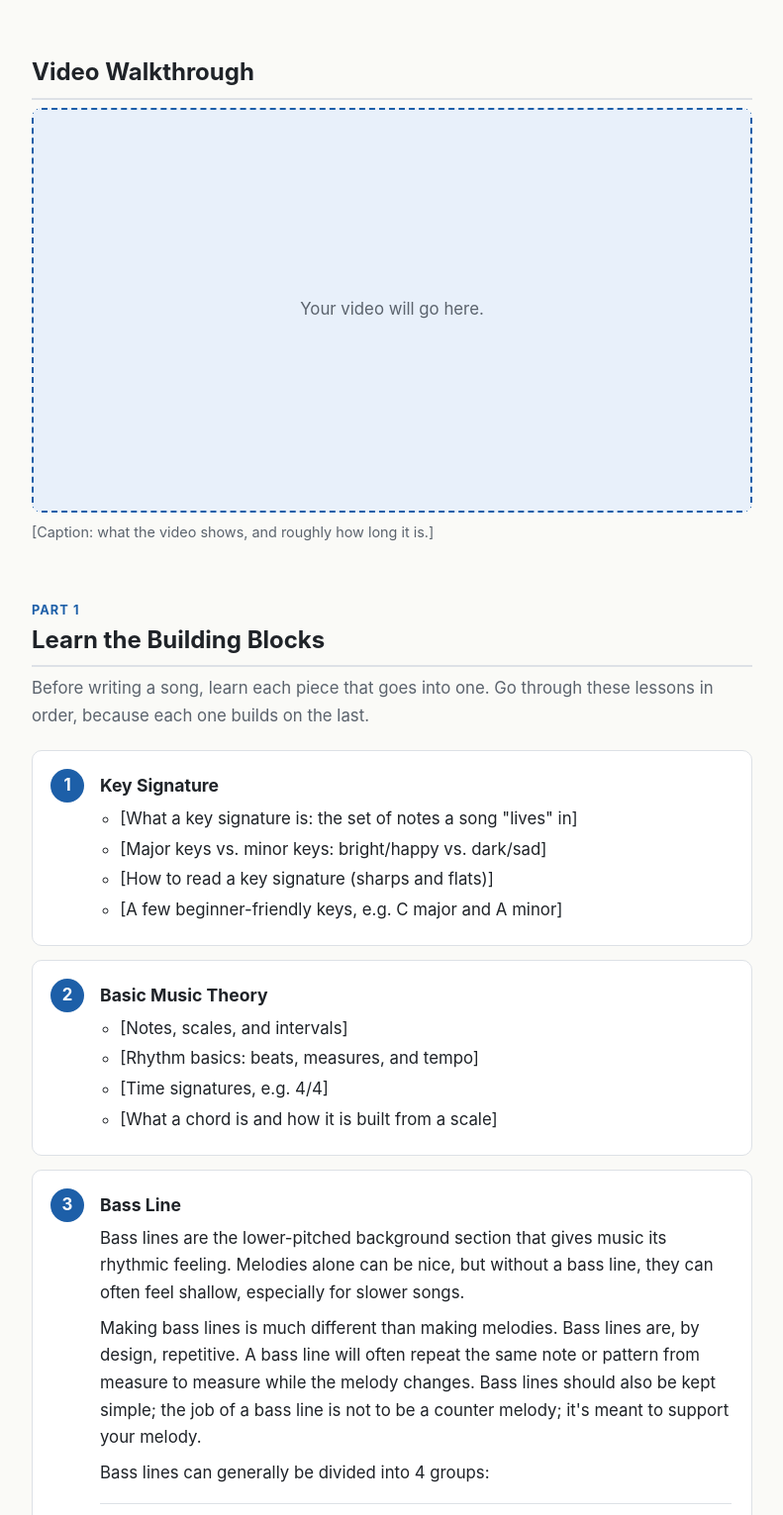
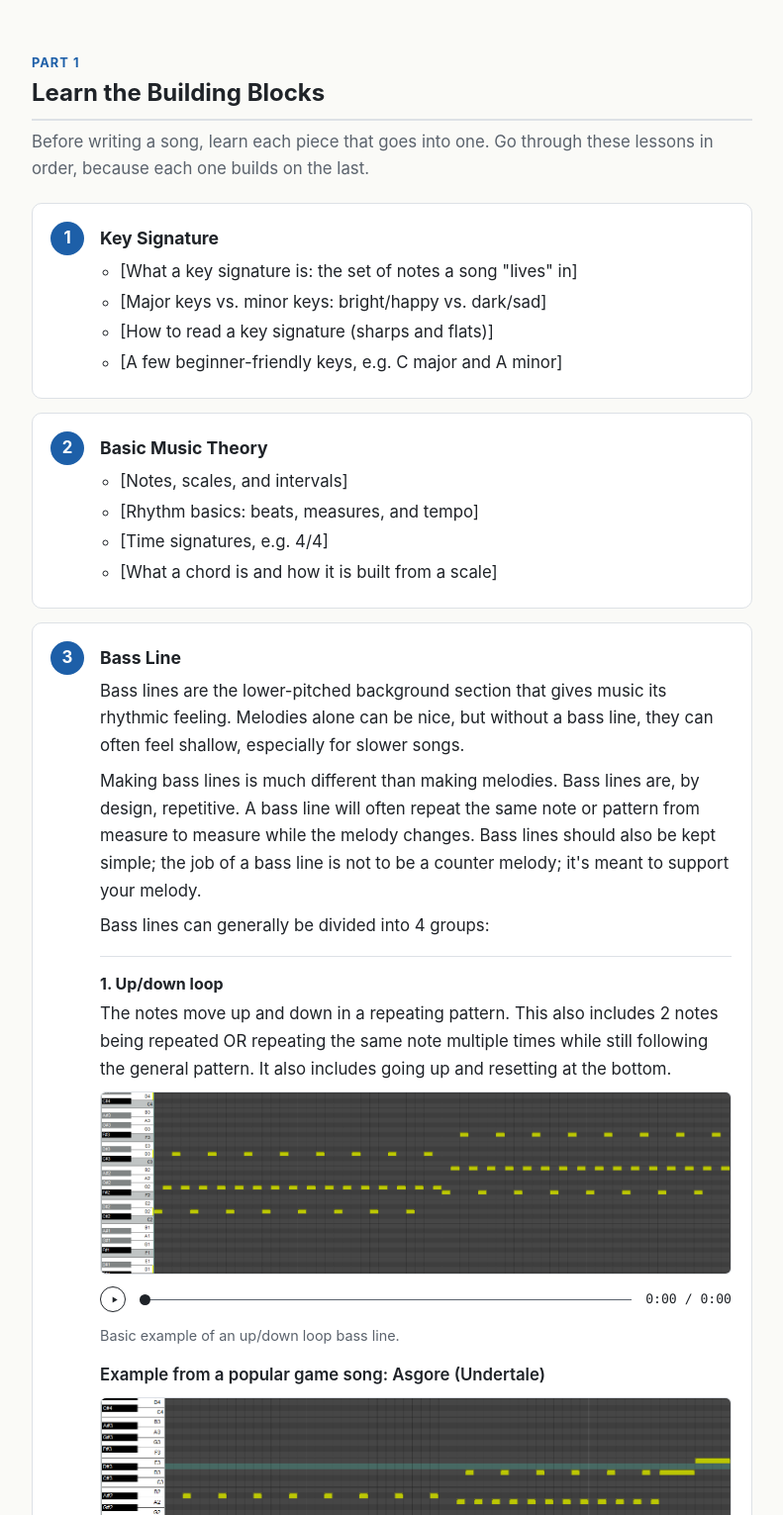
Before and after one commit to samgrant0/video-game-music-guide-331, a plain HTML site: page index.html in a window 1280 px wide. Shown: the part 828-2359 px from the top of the page at 99% size, without its empty margins (244-1035 px from the left). Drawn offline with Linux system fonts and the light colour scheme.

Commit message:
Restyle audio players, update authors, trim sections
- Replace browser audio controls with a custom player (play button,
  seek bar, time) that uses the page colors in light and dark mode
- Author list: Eli Krazner (spelling fix) and add LaBron Thompson
- Remove Part 1 "Instrument choices" boxes
- Remove the Video Walkthrough section

Co-Authored-By: Claude Opus 5.5 <noreply@anthropic.com>

```diff
--- a/index.html
+++ b/index.html
@@ -122,17 +122,6 @@
       height: 100%;
       border: 0;
     }
-    .video-placeholder {
-      display: flex;
-      align-items: center;
-      justify-content: center;
-      text-align: center;
-      padding: 24px;
-      background: var(--accent-soft);
-      color: var(--muted);
-      border: 2px dashed var(--accent);
-      height: 100%;
-    }
     figcaption { color: var(--muted); font-size: 0.9rem; margin-top: 8px; }
 
     /* Numbered cards (used for lessons and steps) */
@@ -186,6 +175,71 @@
     }
     ol.cards figure .video { margin: 0; }
     ol.cards figure audio { display: block; width: 100%; height: 40px; margin-top: 8px; }
+
+    /* Custom audio player (built by the script at the bottom of the page) */
+    /* No background of its own: uses the page's text color, so it works in light and dark mode */
+    .player {
+      display: flex;
+      align-items: center;
+      gap: 14px;
+      margin-top: 8px;
+      padding: 4px 0;
+      background: transparent;
+      color: var(--text);
+    }
+    .player .play {
+      flex: none;
+      width: 26px;
+      height: 26px;
+      padding: 0;
+      border: 1.5px solid var(--text);
+      border-radius: 50%;
+      background: transparent;
+      color: var(--text);
+      display: grid;
+      place-items: center;
+      cursor: pointer;
+    }
+    .player .play svg { width: 11px; height: 11px; }
+    .player .play[aria-label^="Play"] svg { margin-left: 2px; }
+    .player .play:hover { background: var(--border); }
+    .player .play:focus-visible,
+    .player .seek:focus-visible { outline: 2px solid var(--text); outline-offset: 3px; }
+    .player .seek {
+      flex: 1;
+      min-width: 0;
+      height: 3px;
+      margin: 0;
+      -webkit-appearance: none;
+      appearance: none;
+      /* thick line for the played part, thin grey line for the rest */
+      background:
+        linear-gradient(to right, var(--text) var(--pct, 0%), transparent var(--pct, 0%)),
+        linear-gradient(var(--muted), var(--muted)) center / 100% 1px no-repeat;
+      cursor: pointer;
+    }
+    .player .seek::-webkit-slider-thumb {
+      -webkit-appearance: none;
+      width: 11px;
+      height: 11px;
+      border-radius: 50%;
+      background: var(--text);
+      border: 0;
+    }
+    .player .seek::-moz-range-thumb {
+      width: 11px;
+      height: 11px;
+      border-radius: 50%;
+      background: var(--text);
+      border: 0;
+    }
+    .player .seek::-moz-range-track { background: transparent; }
+    .player .time {
+      flex: none;
+      font-family: ui-monospace, SFMono-Regular, Menlo, Consolas, monospace;
+      font-size: 0.82rem;
+      color: var(--text);
+    }
 
     /* Before -> after comparison */
     .compare {
@@ -270,7 +324,7 @@
     <header>
       <p class="eyebrow">ENG 331 · Instructions</p>
       <h1>How to Make Video Game Music</h1>
-      <p class="byline">By Samuel Grant and Eli Krasner</p>
+      <p class="byline">By Samuel Grant, Eli Krazner, and LaBron Thompson</p>
 
       <div class="meta">
         <div><span>Time needed</span><strong>[About 1–2 hours]</strong></div>
@@ -294,31 +348,6 @@
       <p>[Explain what these instructions teach: how a song is put together, piece by piece, and how to write a complete short song of your own.]</p>
       <p>[Explain how the instructions are organized: first you'll learn each part of a song, then you'll use those parts to write your own song in an ABA structure, and finally you'll get tips for future songwriting.]</p>
       <p>[List what the reader needs, for example an instrument, a free music app such as GarageBand or BandLab, or headphones.]</p>
-    </section>
-
-    <!-- ===== VIDEO ===== -->
-    <section>
-      <h2>Video Walkthrough</h2>
-      <figure style="margin:0">
-        <div class="video">
-          <!--
-            TO ADD YOUR VIDEO, delete the placeholder <div> below and use ONE of these:
-
-            Option A, YouTube:
-              <iframe src="https://www.youtube.com/embed/VIDEO_ID"
-                      title="Video walkthrough" allowfullscreen></iframe>
-              (VIDEO_ID is the part after "watch?v=" in the YouTube link)
-
-            Option B, a video file in this same folder:
-              <video controls src="myvideo.mp4"></video>
-          -->
-          <div class="video-placeholder">
-            Your video will go here.<br>
-
-          </div>
-        </div>
-        <figcaption>[Caption: what the video shows, and roughly how long it is.]</figcaption>
-      </figure>
     </section>
 
     <!-- =========================================================
@@ -440,7 +469,6 @@
             </figure>
           </div>
 
-          <div class="instruments"><strong>Instrument choices:</strong> Staccato or "plucky" sounding instruments, such as guitars, basses, or pianos</div>
         </li>
 
         <li>
@@ -451,7 +479,6 @@
             <li>[Step-wise motion vs. leaps; repetition and variation]</li>
             <li>[Fitting the melody over the bass line]</li>
           </ul>
-          <div class="instruments"><strong>Instrument choices:</strong> [e.g. voice, piano, guitar, lead synth, flute, violin]</div>
         </li>
 
         <li>
@@ -463,7 +490,6 @@
             <li><strong>Matching notes</strong> play the same note as your melody at the start of every measure.</li>
           </ul>
           <p>Background elements shouldn't be too loud or too prominent; when done right, listeners shouldn't even notice they exist unless they're really paying attention.</p>
-          <div class="instruments"><strong>Instrument choices:</strong> [e.g. strings, synth pads, rhythm guitar, organ, backing vocals]</div>
         </li>
 
         <li>
@@ -500,7 +526,6 @@
 
           <p>Make sure that any flair you add still keeps to the key signature and rhythm. If it doesn't, it can make your song harder to listen to or make it sound like noise pollution. There is no consistent way to add flair to songs; the best way to do it well is to just practice and keep trying new things with every song you make.</p>
           <p>Flair can also include things like effects and volume changes, but those are quite complicated, so we won't go over them here.</p>
-          <div class="instruments"><strong>Instrument choices:</strong> [e.g. bells, brass stabs, guitar licks, piano fills, risers]</div>
         </li>
 
         <li>
@@ -697,9 +722,83 @@
     </section>
 
     <footer>
-      Samuel Grant and Eli Krasner · ENG 331 · [Semester Year]
+      Samuel Grant, Eli Krazner, and LaBron Thompson · ENG 331 · [Semester Year]
     </footer>
 
   </main>
+
+  <script>
+    /* Replaces each browser audio player with a custom one that matches the page.
+       If this script doesn't run, the normal browser player is shown instead. */
+    (function () {
+      var ICON_PLAY = '<svg viewBox="0 0 24 24" width="18" height="18" aria-hidden="true"><path d="M8 5.5v13l11-6.5z" fill="currentColor"/></svg>';
+      var ICON_PAUSE = '<svg viewBox="0 0 24 24" width="18" height="18" aria-hidden="true"><path d="M7 5h3.5v14H7zM13.5 5H17v14h-3.5z" fill="currentColor"/></svg>';
+      var players = [];
+
+      function fmt(s) {
+        if (!isFinite(s)) return '0:00';
+        s = Math.floor(s);
+        return Math.floor(s / 60) + ':' + String(s % 60).padStart(2, '0');
+      }
+
+      document.querySelectorAll('audio[controls]').forEach(function (audio) {
+        var cap = audio.closest('figure') && audio.closest('figure').querySelector('figcaption');
+        var label = cap ? cap.textContent.trim().split('. ')[0].replace(/\.$/, '') : 'audio example';
+
+        var player = document.createElement('div');
+        player.className = 'player';
+        player.innerHTML =
+          '<button type="button" class="play"></button>' +
+          '<input type="range" class="seek" min="0" max="1000" step="1" value="0" aria-label="Position">' +
+          '<span class="time">0:00 / 0:00</span>';
+        var btn = player.querySelector('.play');
+        var seek = player.querySelector('.seek');
+        var time = player.querySelector('.time');
+
+        function setButton(playing) {
+          btn.innerHTML = playing ? ICON_PAUSE : ICON_PLAY;
+          btn.setAttribute('aria-label', (playing ? 'Pause: ' : 'Play: ') + label);
+        }
+
+        var frame = null;
+        function update() {
+          var d = audio.duration || 0;
+          var pct = d ? (audio.currentTime / d) * 100 : 0;
+          seek.value = Math.round(pct * 10);
+          seek.style.setProperty('--pct', pct + '%');
+          time.textContent = fmt(audio.currentTime) + ' / ' + fmt(d);
+          seek.setAttribute('aria-valuetext', fmt(audio.currentTime) + ' of ' + fmt(d));
+        }
+        function tick() {
+          update();
+          frame = audio.paused ? null : requestAnimationFrame(tick);
+        }
+
+        btn.addEventListener('click', function () {
+          if (audio.paused) audio.play(); else audio.pause();
+        });
+        seek.addEventListener('input', function () {
+          if (audio.duration) audio.currentTime = (seek.value / 1000) * audio.duration;
+          update();
+        });
+        audio.addEventListener('play', function () {
+          players.forEach(function (other) { if (other !== audio) other.pause(); });
+          setButton(true);
+          if (!frame) tick();
+        });
+        audio.addEventListener('pause', function () { setButton(false); update(); });
+        audio.addEventListener('ended', function () { audio.currentTime = 0; update(); });
+        audio.addEventListener('loadedmetadata', update);
+        audio.addEventListener('durationchange', update);
+        audio.addEventListener('seeked', update);
+
+        setButton(false);
+        audio.controls = false;
+        audio.preload = 'metadata';
+        audio.after(player);
+        players.push(audio);
+      });
+    })();
+  </script>
 </body>
 </html>
```
